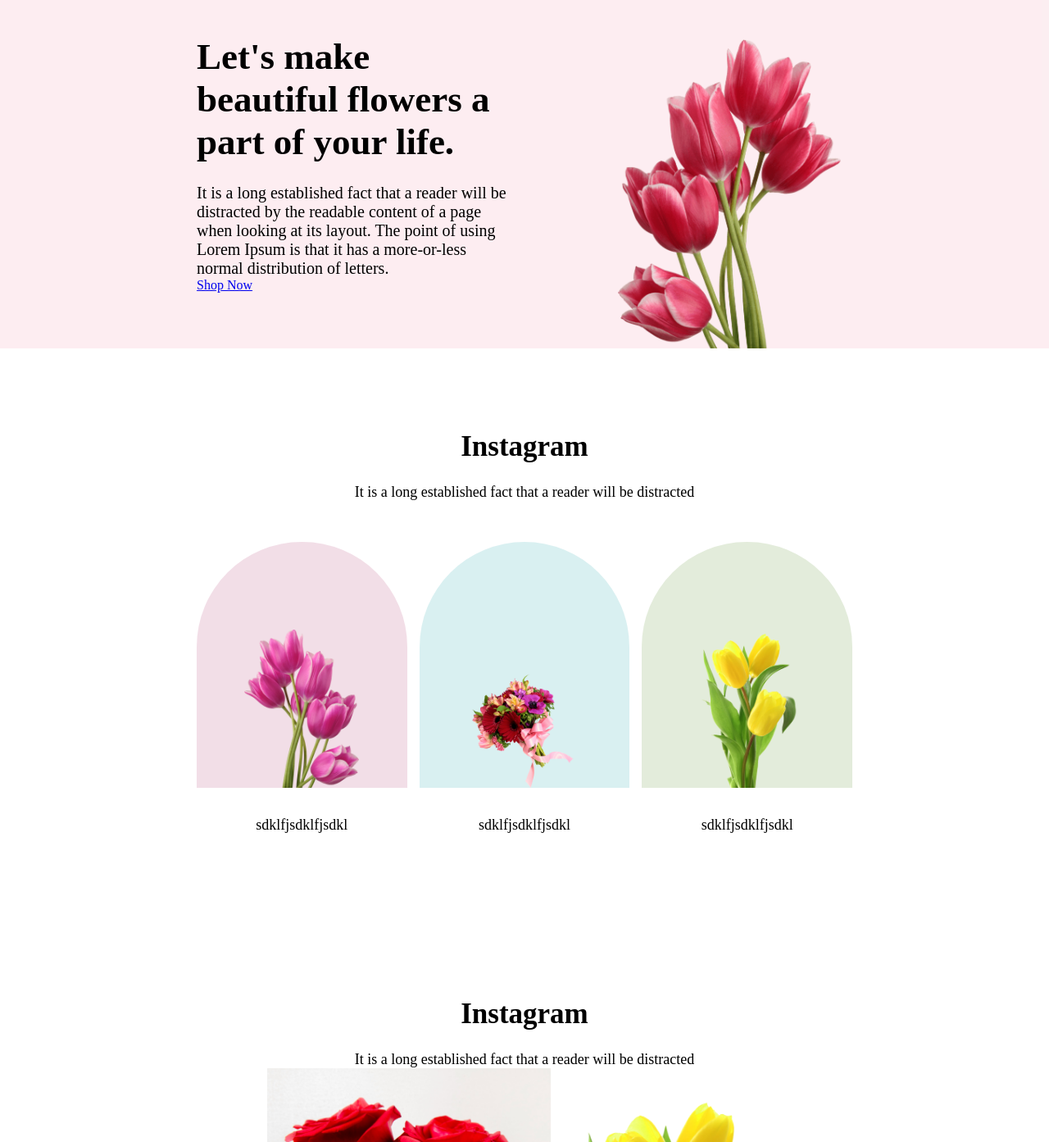
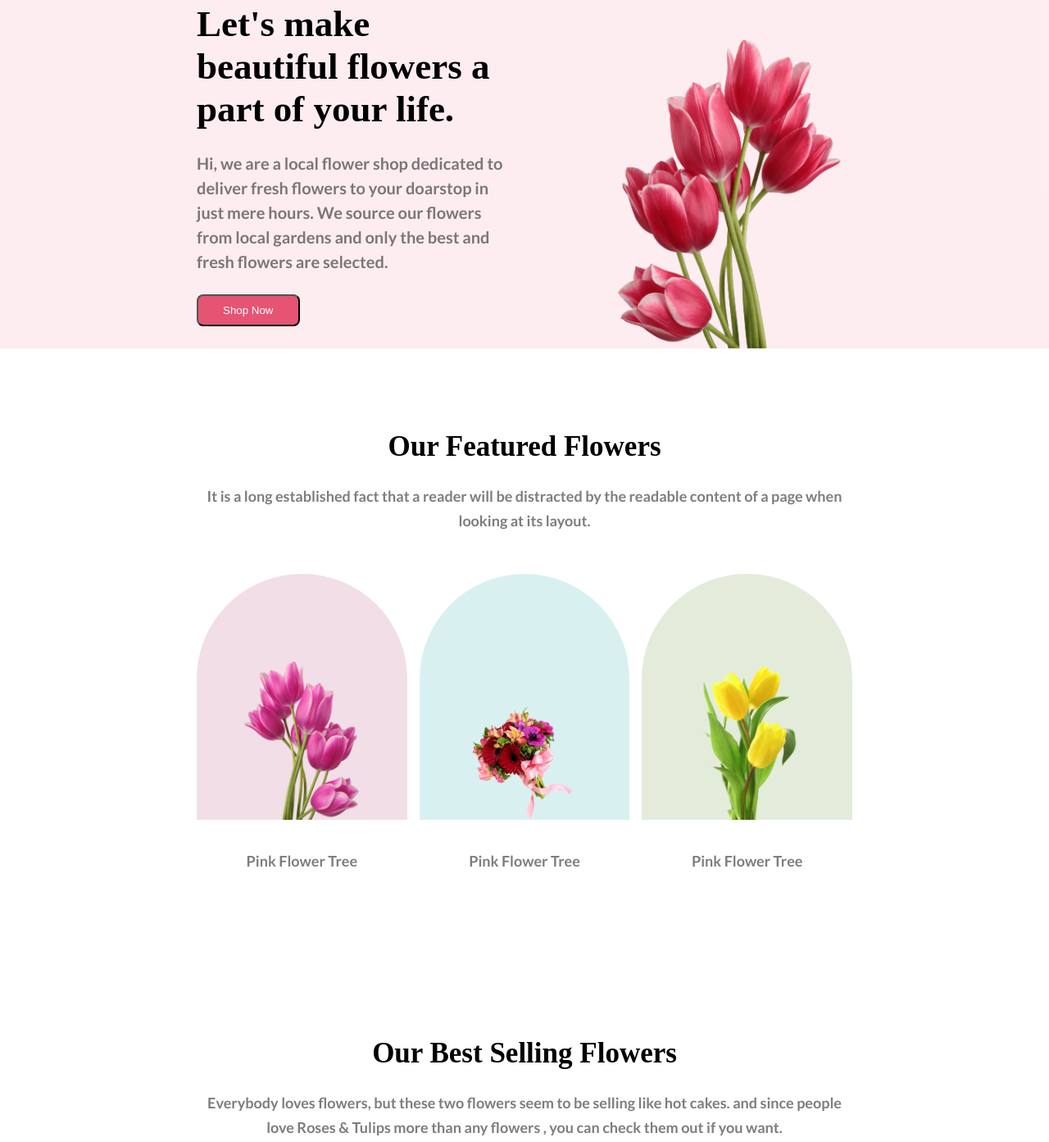
Before and after one commit to sifatjustin/ph-assignment-one, a plain HTML site: page index.html in a window 1280 px wide. Shown: the part 25-1418 px from the top of the page at 82% size. Drawn offline with Linux system fonts and the light colour scheme.

Commit message:
taylor swift

```diff
--- a/index.html
+++ b/index.html
@@ -19,10 +19,8 @@
             <div class="main">
                 <div class="details">
                     <h1>Let's make beautiful flowers a part of your life.</h1>
-                    <p>It is a long established fact that a reader will be distracted by the readable
-                        content of a page when looking at its layout. The point of using Lorem Ipsum is that it has a
-                        more-or-less normal distribution of letters.</p>
-                    <a href="#">Shop Now</a>
+                    <p>Hi, we are a local flower shop dedicated to deliver fresh flowers to your doarstop in just mere hours. We source our flowers from local gardens and only the best and fresh flowers are selected.</p>
+                    <button class="btn-primary">Shop Now</button>
                 </div>
                 <div class="cover">
                     <img src="images/pngwing 10.png" alt="">
@@ -34,8 +32,8 @@
 
     <section class="featured">
         <div class="container">
-            <h3>Instagram</h3>
-            <p>It is a long established fact that a reader will be distracted</p>
+            <h3>Our Featured Flowers</h3>
+            <p>It is a long established fact that a reader will be distracted by the readable content of a page when looking at its layout.</p>
             <div class="grid_3">
                 <div class="img">
                     <img src="images/pngwing 6.png" alt="">
@@ -48,9 +46,10 @@
                 </div>
             </div>
             <div class="grid_3" style="margin: 10px 0 0 0;">
-                <p>sdklfjsdklfjsdkl</p>
-                <p>sdklfjsdklfjsdkl</p>
-                <p>sdklfjsdklfjsdkl</p>
+                <p>Pink Flower Tree</p>
+                <p>Pink Flower Tree</p>
+                <p>Pink Flower Tree</p>
+
             </div>
         </div>
     </section>
@@ -58,13 +57,15 @@
 
     <section class="best_selling">
         <div class="container">
-            <h3>Instagram</h3>
-            <p>It is a long established fact that a reader will be distracted</p>
+            <h3>Our Best Selling Flowers</h3>
+            <p>Everybody loves flowers, but these two flowers seem to be selling like hot cakes.
+                and since people love Roses & Tulips more than any flowers , you can check them out if you want.
+            </p>
+
             <div class="grid_4">
                 <img src="images/Rectangle 6.png" alt=" rose">
                 <img src="images/pngwing 7.png" alt="tulip">
             </div>
-        </div>
     </section>
 
 
--- a/style.css
+++ b/style.css
@@ -1,11 +1,13 @@
 * {
     box-sizing: border-box;
 }
-body{
+
+body {
     margin: 0;
     padding: 0;
 }
-.container{
+
+.container {
     width: 800px;
     margin: 0 auto;
     height: -webkit-fill-available;
@@ -16,37 +18,56 @@ body{
 /* ===============
 Banner Section
 ================= */
-.banner{
+.banner {
     height: 450px;
     background: rgba(229, 84, 115, 0.10);
 }
-.banner .main{
+
+.banner .main {
     display: flex;
     align-items: center;
     justify-content: space-between;
     gap: 120px;
     height: -webkit-fill-available;
 }
-.banner .details{
 
-}
-.banner h1{
+.banner .details {}
+
+.banner h1 {
     margin: 0;
     font-size: 45px;
 }
-.banner p{
+
+.banner p {
     margin: 25px 0 0 0;
     font-size: 20px;
+    color: rgba(39, 39, 39, 0.60);
+    font-family: Lato;
+    font-style: normal;
+    font-weight: 400;
+    line-height: 30px;
 }
-.banner .cover{
+
+.banner .cover {
     height: -webkit-fill-available;
     display: flex;
     align-items: end;
 }
-.banner .cover img{
+
+.banner .cover img {
     width: 300px;
 }
 
+.banner .btn-primary {
+    display: inline-flex;
+    margin-top: 25px;
+    padding: 10px 30px;
+    align-items: flex-start;
+    color: #fff;
+    gap: 10px;
+    border-radius: 8px;
+    background: #E55473;
+}
 
 
 
@@ -57,30 +78,41 @@ Banner Section
 /* ===============
 Featured Section
 ================= */
-.featured{
+.featured {
     background: #fff;
     padding: 100px 0 100px 0;
 }
-.featured h3{
+
+.featured h3 {
     margin: 0;
     font-size: 35px;
     text-align: center;
 }
-.featured p{
+
+.featured p {
     margin: 25px 0 0 0;
+    text-align: center;
+    color: rgba(39, 39, 39, 0.60);
+    text-align: center;
+    font-family: Lato;
     font-size: 18px;
-    text-align: center;
+    font-style: normal;
+    font-weight: 400;
+    line-height: 30px;
 }
-.featured .grid_3{
+
+.featured .grid_3 {
     margin: 50px 0 0 0;
     display: flex;
     gap: 15px;
 }
-.featured .grid_3 p{
+
+.featured .grid_3 p {
     flex: 1;
     text-align: center;
 }
-.featured .grid_3 .img{
+
+.featured .grid_3 .img {
     flex: 1;
     width: 256px;
     height: 300px;
@@ -90,16 +122,20 @@ Featured Section
     background: red;
     border-radius: 128px 128px 0 0;
 }
-.featured .grid_3 .img:nth-child(1){
+
+.featured .grid_3 .img:nth-child(1) {
     background: rgba(167, 33, 98, 0.15);
 }
-.featured .grid_3 .img:nth-child(2){
+
+.featured .grid_3 .img:nth-child(2) {
     background: rgba(5, 151, 160, 0.15);
 }
-.featured .grid_3 .img:nth-child(3){
+
+.featured .grid_3 .img:nth-child(3) {
     background: rgba(71, 125, 17, 0.15);
 }
-.featured .grid_3 .img img{
+
+.featured .grid_3 .img img {
     width: 140px;
 }
 
@@ -110,28 +146,40 @@ Featured Section
 /* ===============
 Best Selling Section
 ================= */
-.best_selling{
+.best_selling {
     background: #fff;
     padding: 100px 0 100px 0;
 }
-.best_selling h3{
+
+.best_selling h3 {
     margin: 0;
     font-size: 35px;
     text-align: center;
 }
-.best_selling p{
+
+.best_selling p {
     margin: 25px 0 0 0;
     font-size: 18px;
     text-align: center;
+    color: rgba(39, 39, 39, 0.60);
+    text-align: center;
+    font-family: Lato;
+    font-style: normal;
+    font-weight: 400;
+    line-height: 30px;
+    margin-bottom: 25px;
 }
-.best_selling .grid_4{
+
+.best_selling .grid_4 {
     display: flex;
     justify-content: center;
     gap: 15px;
 }
-.best_selling .grid_4 img{
+
+.best_selling .grid_4 img {
     height: 400px;
 }
+
 
 
 
@@ -139,25 +187,29 @@ Best Selling Section
 /* ===============
 Instagram Section
 ================= */
-.instagram{
+.instagram {
     background: #fff;
     padding: 100px 0 100px 0;
 }
-.instagram h3{
+
+.instagram h3 {
     margin: 0;
     font-size: 35px;
     text-align: center;
 }
-.instagram p{
+
+.instagram p {
     margin: 25px 0 0 0;
     font-size: 18px;
     text-align: center;
 }
-.instagram .grid_4{
+
+.instagram .grid_4 {
     display: flex;
     gap: 15px;
 }
-.instagram .grid_4 img{
+
+.instagram .grid_4 img {
     flex: 1;
     width: 100px;
 }
@@ -171,38 +223,44 @@ Instagram Section
 /* ===============
 Hot Deal Section
 ================= */
-.hot_deal{
+.hot_deal {
     height: 450px;
     background: rgba(229, 84, 115, 0.10);
 }
-.hot_deal .main{
+
+.hot_deal .main {
     display: flex;
     align-items: center;
     justify-content: space-between;
     gap: 120px;
     height: -webkit-fill-available;
 }
-.hot_deal .details{
+
+.hot_deal .details {
     display: flex;
     flex-flow: column;
     align-items: center;
 }
-.hot_deal h1{
+
+.hot_deal h1 {
     margin: 0;
     font-size: 45px;
     text-align: center;
 }
-.hot_deal p{
+
+.hot_deal p {
     margin: 25px 0 0 0;
     font-size: 20px;
     text-align: center;
 }
-.hot_deal .cover{
+
+.hot_deal .cover {
     height: -webkit-fill-available;
     display: flex;
     align-items: end;
 }
-.hot_deal .cover img{
+
+.hot_deal .cover img {
     width: 300px;
 }
 
@@ -212,10 +270,9 @@ Hot Deal Section
 /* ===============
 subscription Section
 ================= */
-.subscription{
+.subscription {}
 
-}
-.subscription .main{
+.subscription .main {
     background-image: url(images/Rectangle\ 9.png);
     background-repeat: no-repeat;
     background-size: cover;
@@ -226,7 +283,7 @@ subscription Section
     justify-content: center;
 }
 
-.subscription .main .form{
+.subscription .main .form {
     display: flex;
     gap: 10px;
     align-items: center;
@@ -234,13 +291,14 @@ subscription Section
     width: 500px;
 }
 
-.subscription .main .form input{
+.subscription .main .form input {
     flex: 1;
     padding: 10px 20px;
     border: 1px solid #fff;
     border-radius: 10px;
 }
-.subscription .main .form button{
+
+.subscription .main .form button {
     width: 150px;
 }
 
@@ -248,9 +306,10 @@ subscription Section
 
 
 /* footer starts here*/
-footer{
+footer {
     background: #111010;
 }
+
 .main-footer {
 
     padding-top: 40px;
```
Also changed, not shown: won.html (added, +15 -0 lines).
